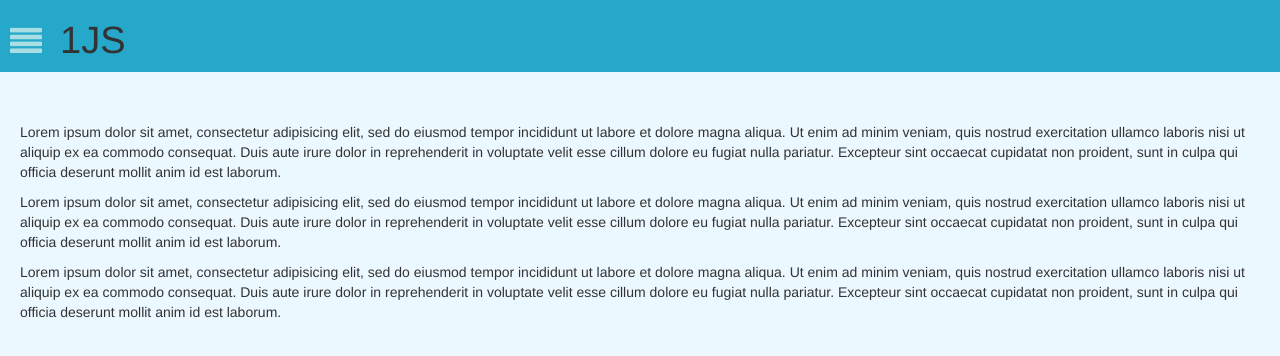
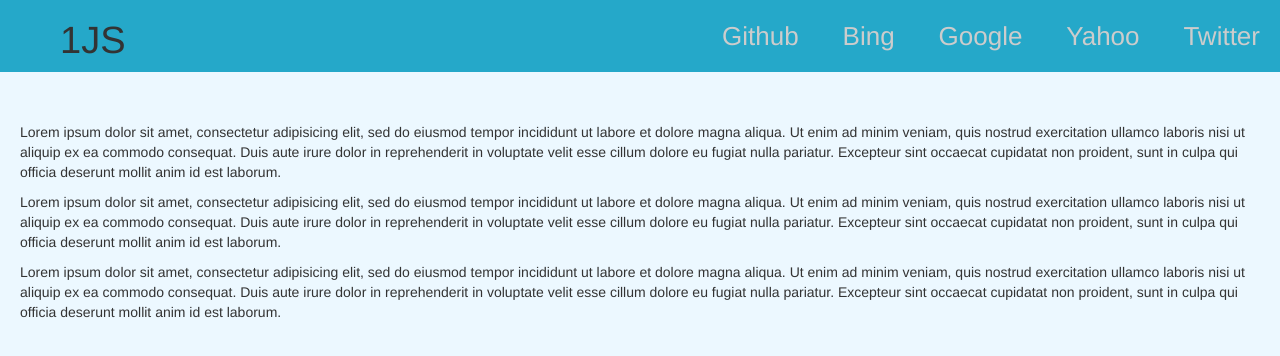
Before and after one commit to 1JS/jq-off-canvas-menu, a plain HTML site: page index.html in a window 1280 px wide. Drawn offline with Linux system fonts and the light colour scheme.

Commit message:
feature: add desktop style

```diff
--- a/sass/jquery.plugin.sass
+++ b/sass/jquery.plugin.sass
@@ -1,3 +1,4 @@
+/*==========  Mobile style  ==========*/
 
 // off canvas icon, you can place it anywhere
 .off-canvas-icon
@@ -31,17 +32,37 @@
 				color: #CCCCCC
 				font-size: 26px
 
-// main content wrapper
+// for .inner
 .wrapper
 	width: 100%
 	overflow: hidden // hide overflow content when off-canvas menu open
 
-	// when off-canvas-icon is click, add 'off' class to wrapper
+	// main content wrapper
 	.inner
 		float: right
 		width: 100%
 		transition: all .35s ease-in-out
 
+	// when off-canvas-icon is click, add 'off' class to wrapper
 	&.off
 		.inner
 			margin-right: -75%
+
+
+/*==========  Desktop style  ==========*/
+@media (min-width: 768px)
+	.off-canvas-icon
+		display: none
+
+	.off-canvas
+		z-index: 1 // over header
+		position: absolute
+		right: 0
+		top: 10px
+		left: auto
+		height: auto
+		text-align: right
+		background: transparent
+
+		li
+			display: inline-block
```
Also changed, not shown: css/jquery.plugin.css.
